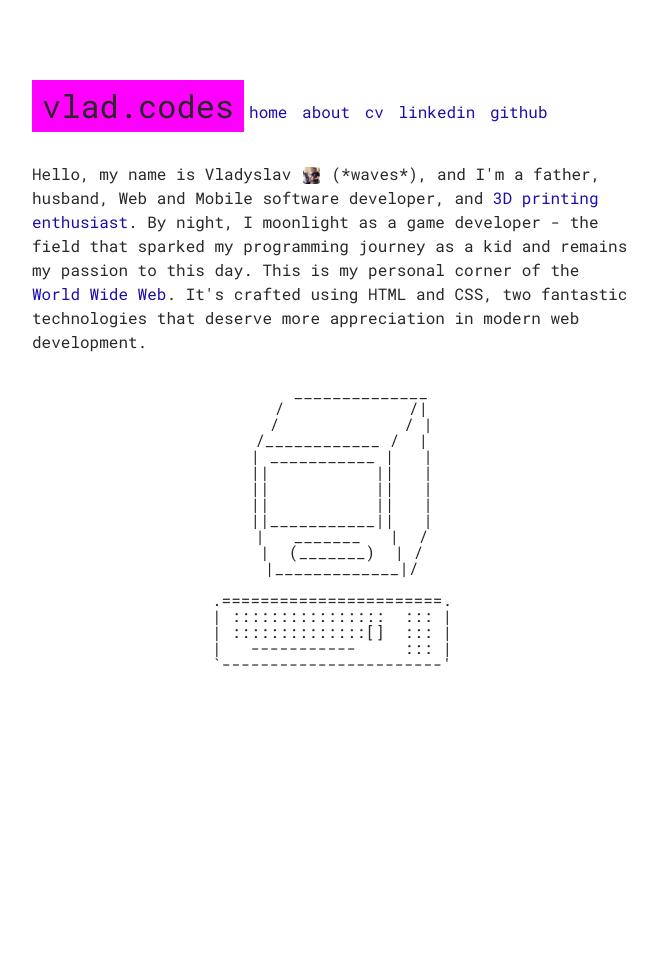
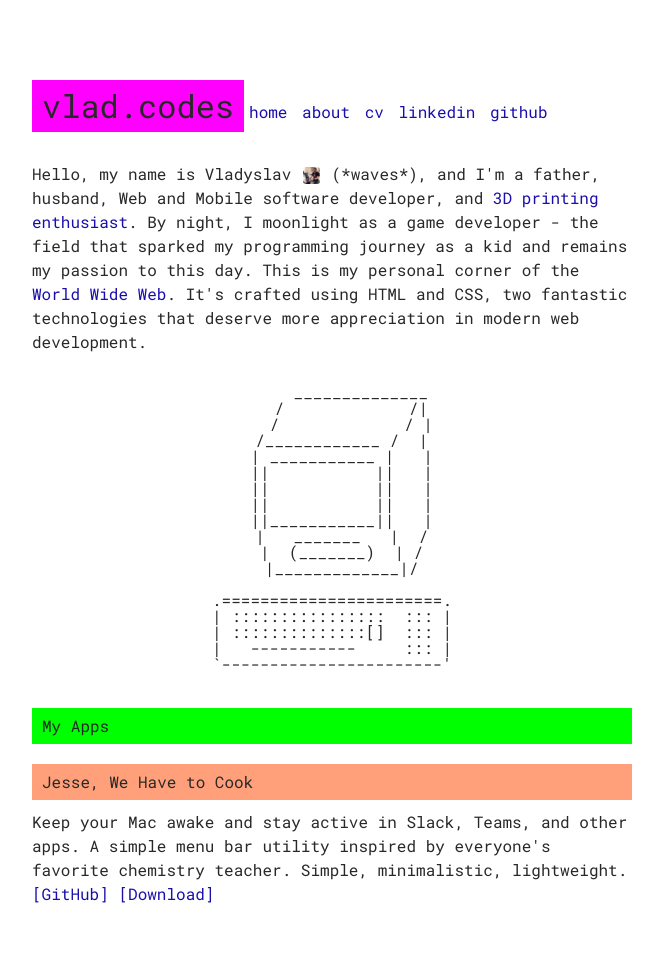
Before and after one commit to vshvedov/vladcodes, a Jekyll site: the page built from index.html, in a window 1280 px wide. Shown: the whole page, without its empty margins (308-971 px from the left). Built offline with Jekyll 4.4.1, drawn with Linux system fonts in a browser that asks for light colours; before the commit the page ends 900 px from its top, so only the background shows below that.

Commit message:
Add app section for "Jesse, We Have to Cook" utility

```diff
--- a/index.html
+++ b/index.html
@@ -32,5 +32,15 @@ layout: default
 |   -----------     ::: |
 `-----------------------'
     </pre>
+
+    <h2>My Apps</h2>
+    <div class="app-item">
+      <h3>Jesse, We Have to Cook</h3>
+      <p>Keep your Mac awake and stay active in Slack, Teams, and other apps. A simple menu bar utility inspired by everyone's favorite chemistry teacher. Simple, minimalistic, lightweight.</p>
+      <p>
+        <a href="https://github.com/vshvedov/JesseWeHaveToCook" target="_blank">[GitHub]</a>
+        <a href="https://github.com/vshvedov/JesseWeHaveToCook/releases/download/v1.1/JWHTC-v.1.1.zip" target="_blank">[Download]</a>
+      </p>
+    </div>
   </p>
 </div>
```
